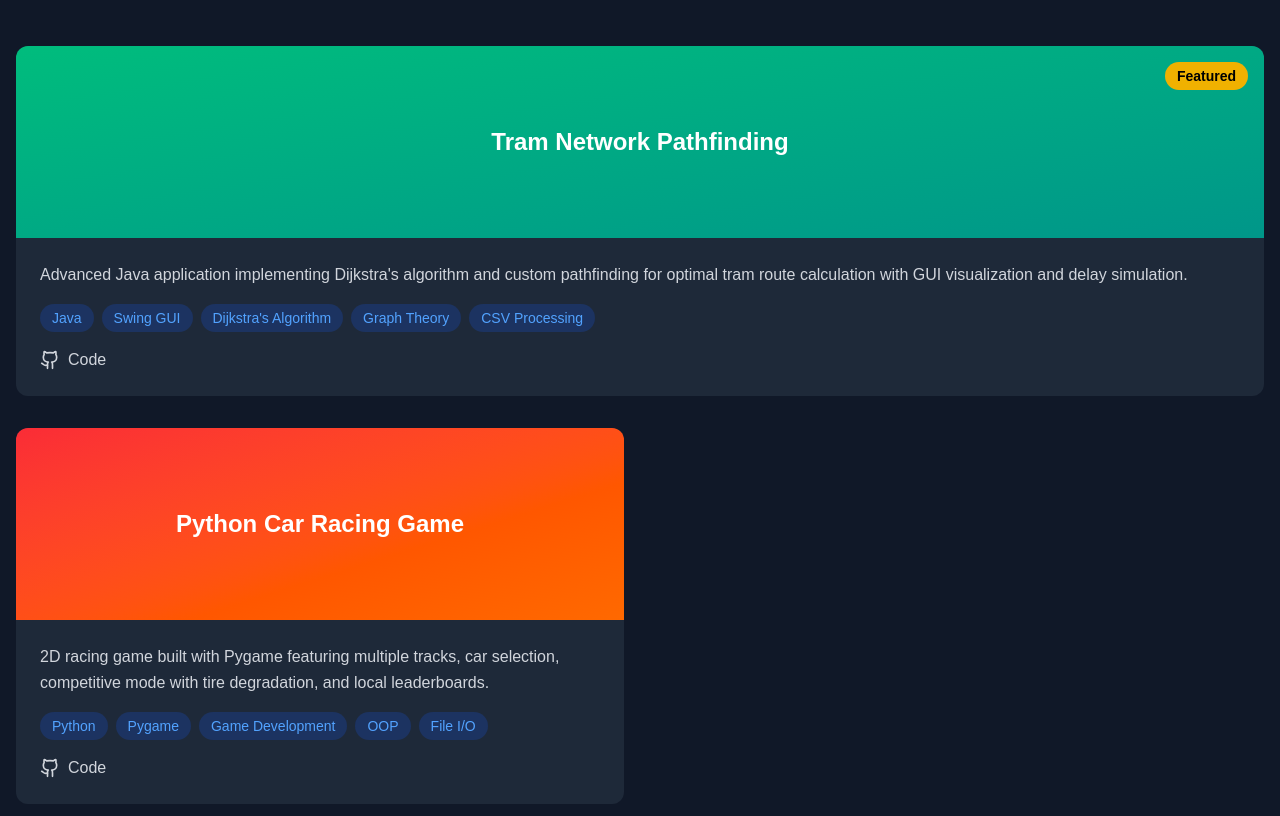
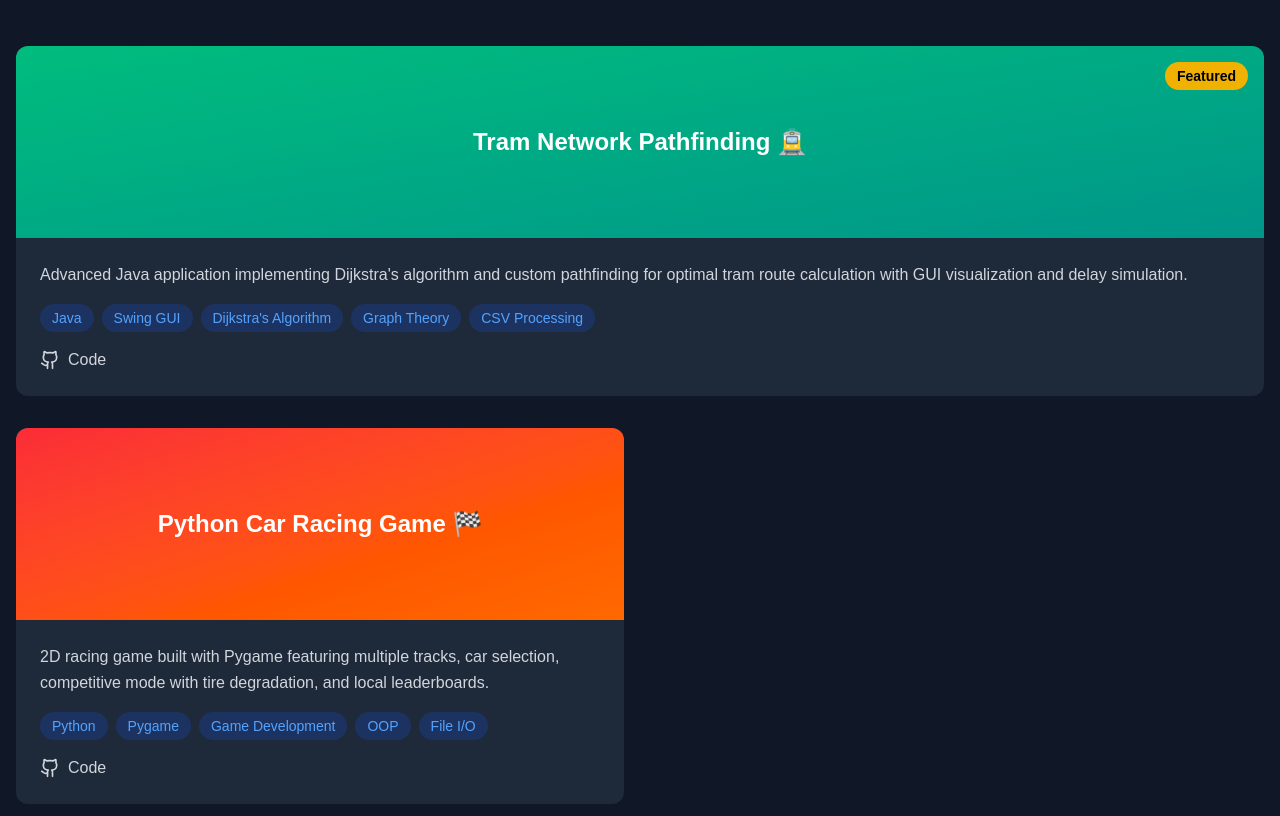
Before and after one commit to Vali-Hameed/Portfolio-Website, a Next.js app: page / in a window 1280 px wide. Shown: the part 2061-2877 px from the top of the page. Built offline with nearby package versions, Linux system fonts and the light colour scheme.

Commit message:
added emoticons to my projects

```diff
--- a/src/app/page.js
+++ b/src/app/page.js
@@ -50,7 +50,7 @@ const Portfolio = () => {
 
   const projects = [
     {
-      title: 'Tram Network Pathfinding',
+      title: 'Tram Network Pathfinding 🚊',
       description: 'Advanced Java application implementing Dijkstra\'s algorithm and custom pathfinding for optimal tram route calculation with GUI visualization and delay simulation.',
       tech: ['Java', 'Swing GUI', 'Dijkstra\'s Algorithm', 'Graph Theory', 'CSV Processing'],
       github: 'https://github.com/Vali-Hameed/Tram-Network-Pathfinding',
@@ -59,7 +59,7 @@ const Portfolio = () => {
       featured: true
     },
     {
-      title: 'Python Car Racing Game',
+      title: 'Python Car Racing Game 🏁',
       description: '2D racing game built with Pygame featuring multiple tracks, car selection, competitive mode with tire degradation, and local leaderboards.',
       tech: ['Python', 'Pygame', 'Game Development', 'OOP', 'File I/O'],
       github: 'https://github.com/Vali-Hameed/Python-Car-Game-NEA',
```
